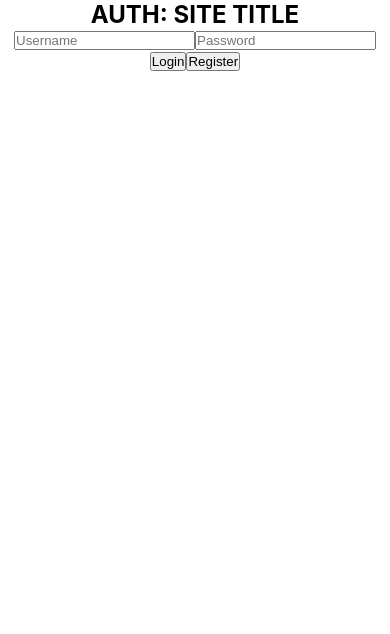
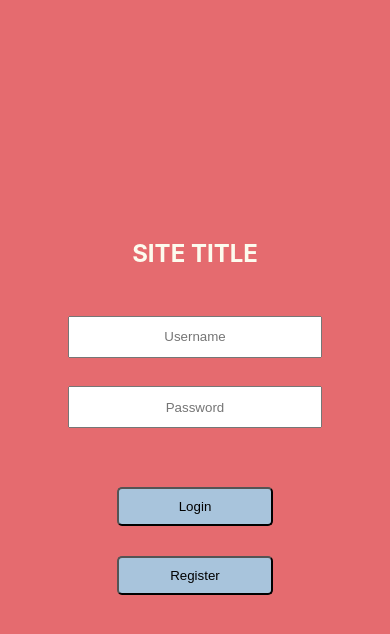
Before and after one commit to Jucepig/chat-app, a React (Create React App) app: page /#/ in a window 390 px wide. Shown: the top 634 px of the page. Built offline with nearby package versions, Linux system fonts and the light colour scheme.

Commit message:
added more responsive styling to auth

```diff
--- a/src/App.css
+++ b/src/App.css
@@ -3,5 +3,44 @@
   margin: 0;
   padding: 0; }
 
-.App {
-  text-align: center; }
+#auth {
+  height: 100vh;
+  background-color: #E56B6F;
+  color: #FCFBEE;
+  display: flex;
+  align-items: center;
+  justify-content: center; }
+  #auth h2 {
+    margin: 20px 0; }
+
+.btn-primary, .btn-secondary {
+  display: inline-block;
+  border-radius: 5px;
+  padding: 10px 16px; }
+  .btn-primary:hover, .btn-secondary:hover {
+    transform: scale(0.95);
+    background-color: #FCFBEE; }
+
+.btn-primary {
+  background-color: #a8c4dc; }
+
+.btn-secondary {
+  background-color: #f4c2c3; }
+
+@media (max-width: 426px) {
+  #auth {
+    flex-direction: column; }
+    #auth section {
+      display: flex;
+      align-items: center;
+      justify-content: center;
+      flex-direction: column;
+      justify-content: space-evenly;
+      height: 20%;
+      width: 100%; }
+  #auth-input-container input {
+    height: 25%;
+    width: 65%;
+    text-align: center; }
+  #auth-btn-container button {
+    width: 40%; } }
--- a/src/App.scss
+++ b/src/App.scss
@@ -1,5 +1,5 @@
 @import './sass/reset';
+@import './sass/components/auth';
+@import './sass/buttons';
 
-.App {
-  text-align: center;
-}
+@import './sass/mobile';
--- a/src/Components/Auth.js
+++ b/src/Components/Auth.js
@@ -15,8 +15,9 @@
   }
 
   return (
-    <div>
-      <h2>AUTH: SITE TITLE</h2>
+    <div id="auth">
+      <h2>SITE TITLE</h2>
+      <section id="auth-input-container">
         <input
           value={username}
           type='text'
@@ -29,8 +30,11 @@
           placeholder='Password'
           onChange={(e) => setPassword(e.target.value)}
         />
-      <button onClick={handleLoginClick}>Login</button>
-      <button onClick={handleRegisterClick}>Register</button>
+      </section>
+      <section id="auth-btn-container">
+        <button className="btn-primary" onClick={handleLoginClick}>Login</button>
+        <button className="btn-primary" onClick={handleRegisterClick}>Register</button>
+      </section>
     </div>
   )
 }
--- /dev/null
+++ b/src/sass/_buttons.scss
@@ -0,0 +1,20 @@
+%btn {
+  display: inline-block;
+  border-radius: 5px;
+  padding: 10px 16px;
+
+  &:hover {
+    transform: scale(.95);
+    background-color: $tertiary-white;
+  }
+}
+
+.btn-primary {
+  @extend %btn;
+  background-color: lighten($primary-color, 20%);
+}
+
+.btn-secondary {
+  @extend %btn;
+  background-color: lighten($secondary-color, 20%);
+}
--- /dev/null
+++ b/src/sass/_mobile.scss
@@ -0,0 +1,26 @@
+@media(max-width: 426px) {
+  #auth {
+    flex-direction: column;
+    section {
+      @include flexCenter;
+      flex-direction: column;
+      justify-content: space-evenly;
+      height: 20%;
+      width: 100%;
+    }
+  }
+
+  #auth-input-container {
+    input {
+      height: 25%;
+      width: 65%;
+      text-align: center;
+    }
+  }
+
+  #auth-btn-container {
+    button {
+      width: 40%;
+    }
+  }
+}
--- /dev/null
+++ b/src/sass/components/_auth.scss
@@ -0,0 +1,10 @@
+@import '../config';
+
+#auth {
+  height: 100vh;
+  @include set-background($secondary-color);
+  @include flexCenter;
+  h2 {
+    margin: 20px 0;
+  }
+}
```
Also changed, not shown: src/sass/_config.scss (added, +24 -0 lines). Lines whose indentation alone changed are shown as unchanged.
